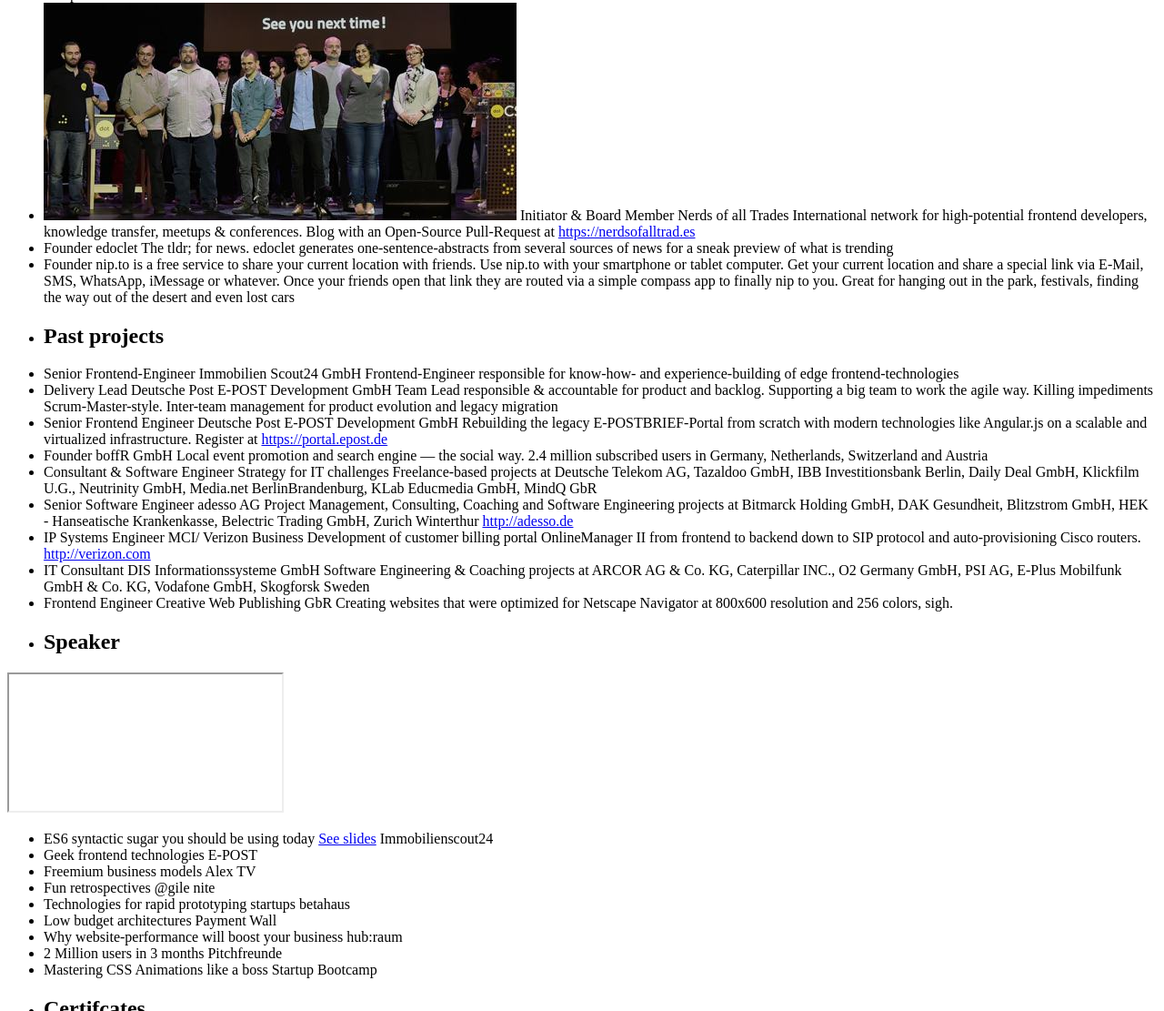
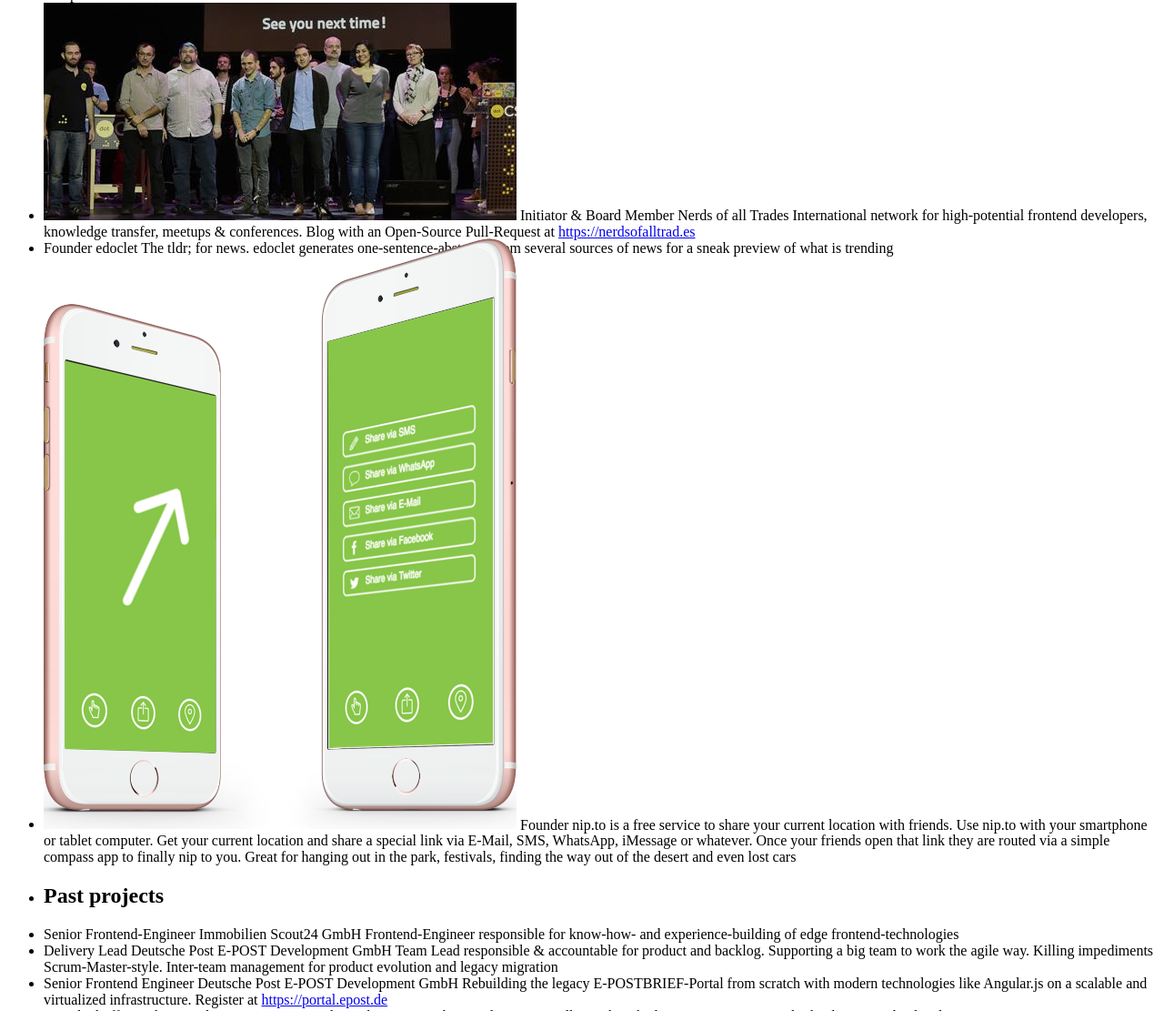
Before and after one commit to sbstnmsch-zz/sebastian-misch.de, a website: page src/html/index.html in a window 1280 px wide. Shown: the part 4641-5752 px from the top of the page at 91% size. Drawn offline with Linux system fonts and the light colour scheme; grey boxes are pictures that could not be loaded.

Commit message:
Add nip.to teaser

```diff
--- a/src/html/index.html
+++ b/src/html/index.html
@@ -81,6 +81,7 @@
           several sources of news for a sneak preview of what is trending
         </li>
         <li data-after="since 2012">
+          <img src="../static/img/nip.to.png" title="nip.to someone with your smartphone" style="margin-top: -1.2em;" />
           <span class="role">Founder</span>
           <span class="company company__registered">nip.to</span>
           is a free service to share your current location with friends.
```
Also changed, not shown: src/static/img/nip.to.png (added).
